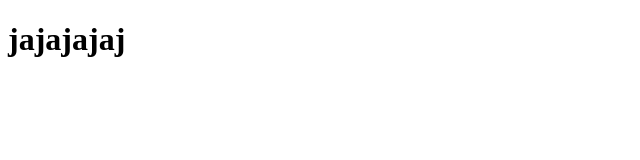
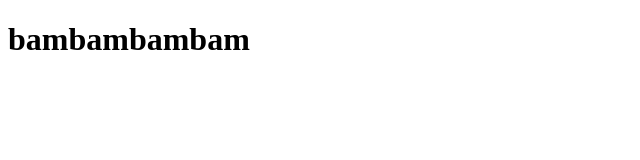
Before and after one commit to dotob/autest, a website: page index.html in a window 1280 px wide. Shown: the whole page, without its empty margins (0-640 px from the left). Drawn offline with Linux system fonts and the light colour scheme.

Commit message:
Update index.html

```diff
--- a/index.html
+++ b/index.html
@@ -4,6 +4,6 @@
     <title>autest</title>
   </head>
   <body>
-    <h1>jajajajaj</h1>
+    <h1>bambambambam</h1>
   </body>
 </html>
```
